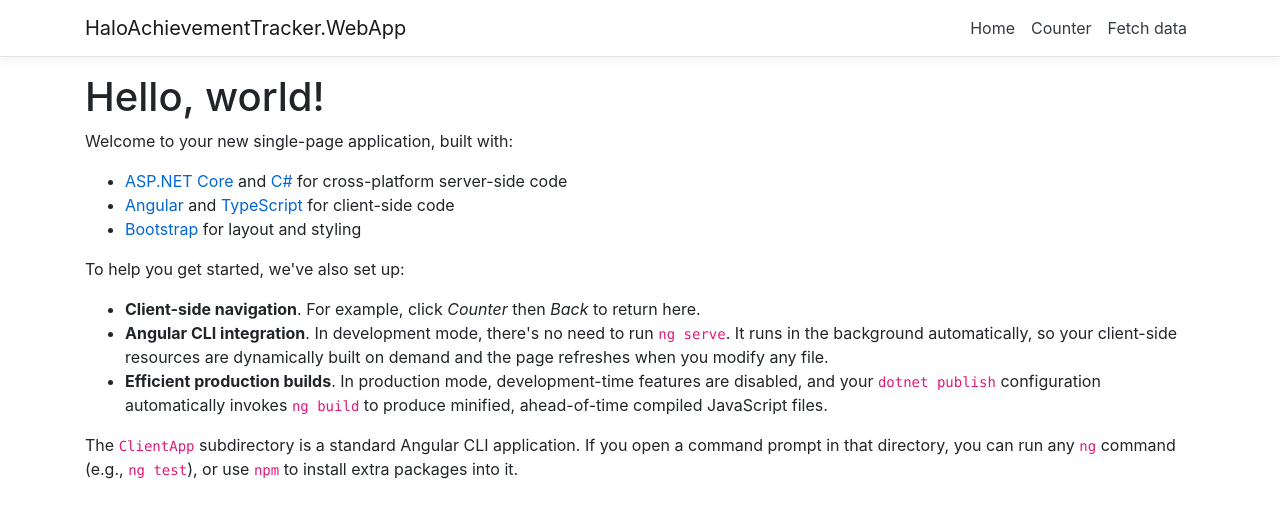
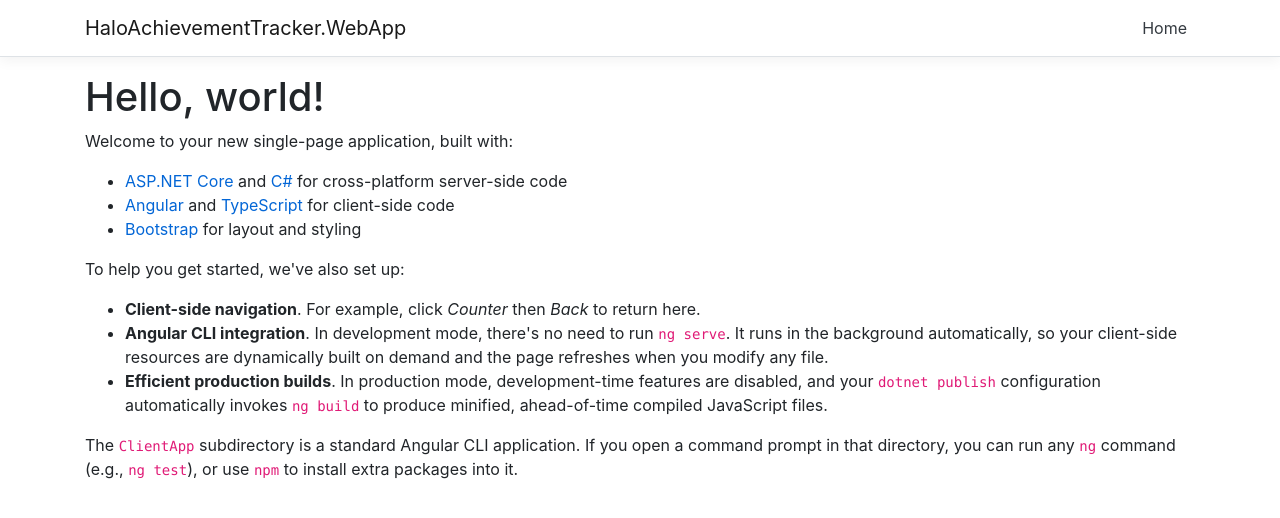
Before and after one commit to dannil/HaloAchievementTracker, an Angular app in the folder HaloAchievementTracker.WebApp/ClientApp/: page / in a window 1280 px wide. Shown: the top 518 px of the page. Built offline with nearby package versions, Linux system fonts and the light colour scheme.

Commit message:
Removed some scaffolded code

```diff
--- a/HaloAchievementTracker.WebApp/ClientApp/src/app/app.module.ts
+++ b/HaloAchievementTracker.WebApp/ClientApp/src/app/app.module.ts
@@ -7,8 +7,6 @@
 import { AppComponent } from './app.component';
 import { NavMenuComponent } from './nav-menu/nav-menu.component';
 import { HomeComponent } from './home/home.component';
-import { CounterComponent } from './counter/counter.component';
-import { FetchDataComponent } from './fetch-data/fetch-data.component';
 import { MisalignedAchievementsComponent } from './misaligned-achievements/misaligned-achievements.component';
 
 @NgModule({
@@ -16,8 +14,6 @@
     AppComponent,
     NavMenuComponent,
     HomeComponent,
-    CounterComponent,
-    FetchDataComponent,
     MisalignedAchievementsComponent
   ],
   imports: [
@@ -26,8 +22,6 @@
     FormsModule,
     RouterModule.forRoot([
       { path: '', component: HomeComponent, pathMatch: 'full' },
-      { path: 'counter', component: CounterComponent },
-      { path: 'fetch-data', component: FetchDataComponent },
       { path: 'misaligned-achievements', component: MisalignedAchievementsComponent }
     ])
   ],
--- a/HaloAchievementTracker.WebApp/ClientApp/src/app/counter/counter.component.html
+++ /dev/null
@@ -1,7 +0,0 @@
-<h1>Counter</h1>
-
-<p>This is a simple example of an Angular component.</p>
-
-<p aria-live="polite">Current count: <strong>{{ currentCount }}</strong></p>
-
-<button class="btn btn-primary" (click)="incrementCounter()">Increment</button>
--- a/HaloAchievementTracker.WebApp/ClientApp/src/app/counter/counter.component.ts
+++ /dev/null
@@ -1,13 +0,0 @@
-import { Component } from '@angular/core';
-
-@Component({
-  selector: 'app-counter-component',
-  templateUrl: './counter.component.html'
-})
-export class CounterComponent {
-  public currentCount = 0;
-
-  public incrementCounter() {
-    this.currentCount++;
-  }
-}
--- a/HaloAchievementTracker.WebApp/ClientApp/src/app/nav-menu/nav-menu.component.html
+++ b/HaloAchievementTracker.WebApp/ClientApp/src/app/nav-menu/nav-menu.component.html
@@ -23,19 +23,8 @@
           <li
             class="nav-item"
             [routerLinkActive]="['link-active']"
-            [routerLinkActiveOptions]="{ exact: true }"
-          >
+            [routerLinkActiveOptions]="{ exact: true }">
             <a class="nav-link text-dark" [routerLink]="['/']">Home</a>
-          </li>
-          <li class="nav-item" [routerLinkActive]="['link-active']">
-            <a class="nav-link text-dark" [routerLink]="['/counter']"
-              >Counter</a
-            >
-          </li>
-          <li class="nav-item" [routerLinkActive]="['link-active']">
-            <a class="nav-link text-dark" [routerLink]="['/fetch-data']"
-              >Fetch data</a
-            >
           </li>
         </ul>
       </div>
```
Also changed, not shown: 1 other file (tests, documents, lock files or other folders).
